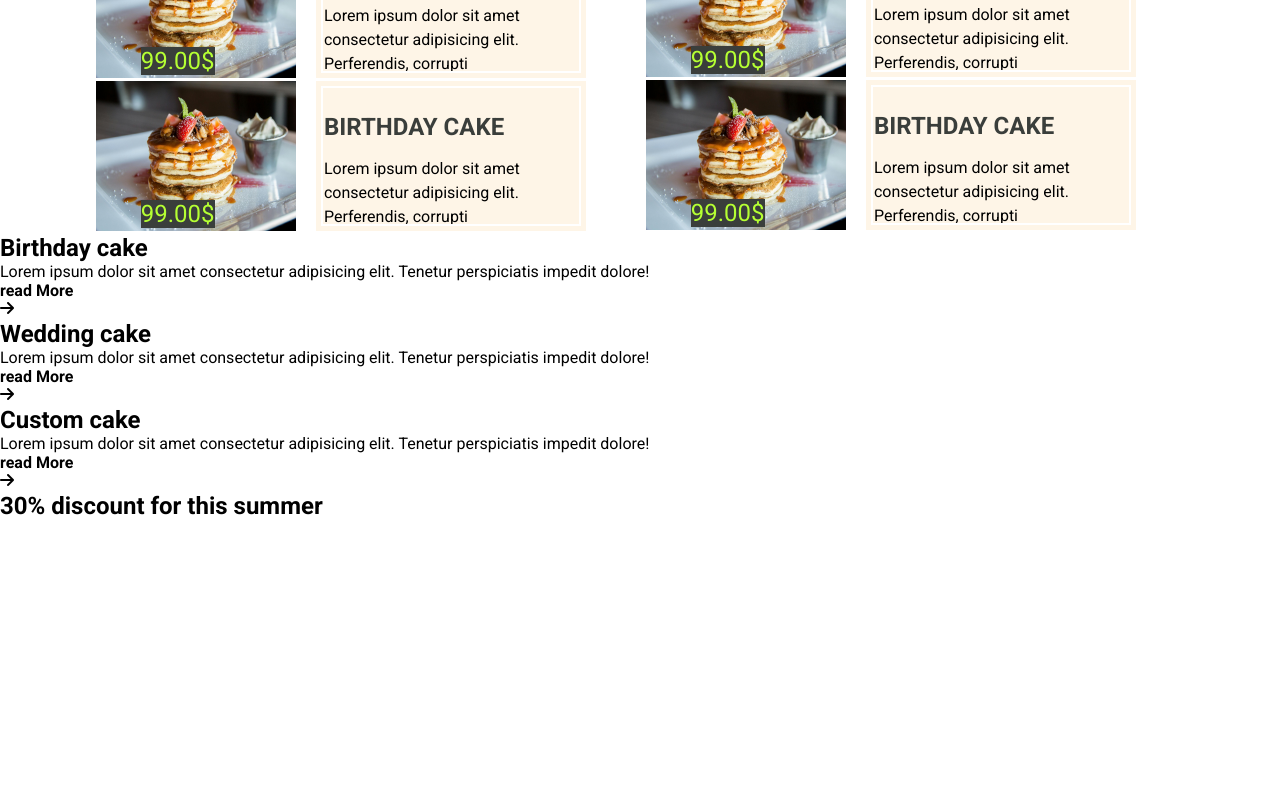
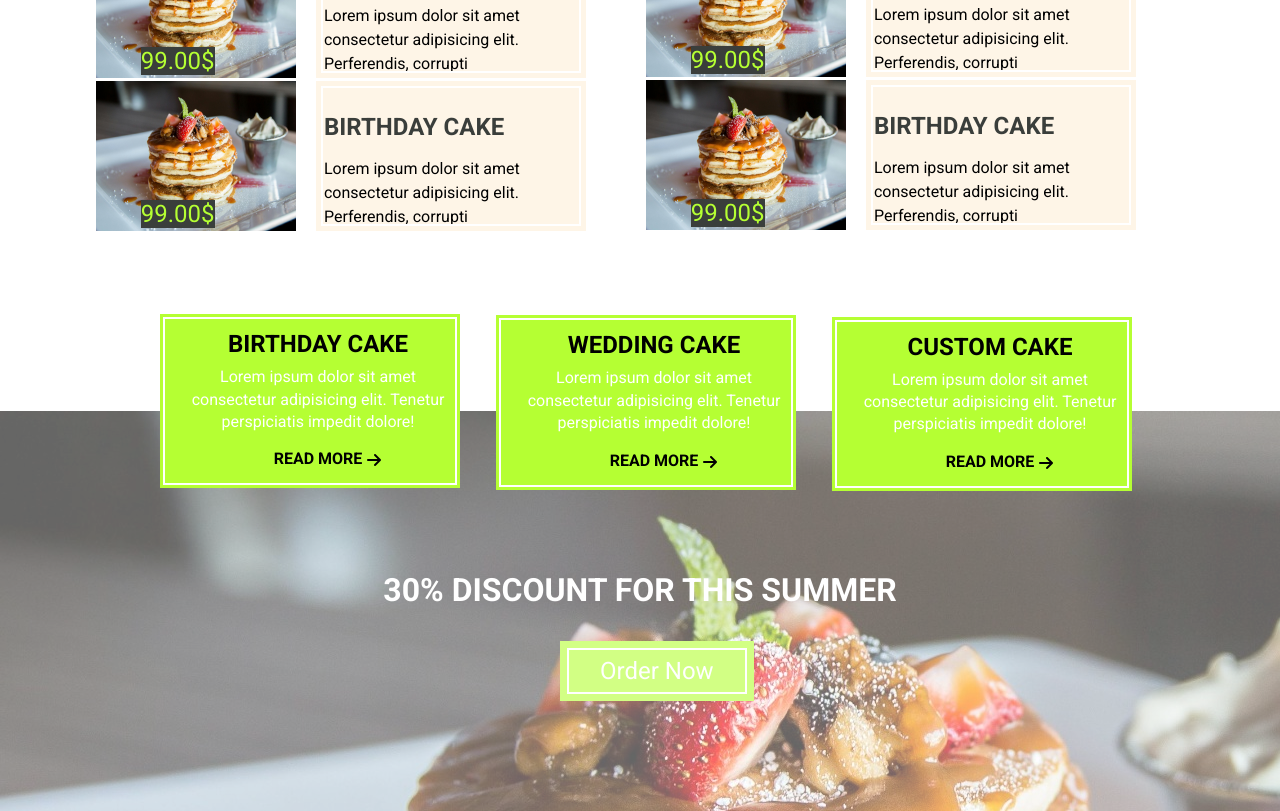
Before and after one commit to 99-chima/super-crispy-cakezone, a plain HTML site: page index.html in a window 1280 px wide. Shown: the part 2038-2849 px from the top of the page. Before the commit the page ends 2577 px from the top, so only its background shows below. Drawn offline with Linux system fonts and the light colour scheme; a web font is replaced by a local one.

Commit message:
Update style.css

```diff
--- a/style.css
+++ b/style.css
@@ -471,3 +471,87 @@ body{
     margin-left: 550px;
    }
    /*menu section end*/
+ /*cards section*/
+.Birthday-cake{
+    margin-left: 10rem;
+    background: var(--primaryColor);
+    width: 300px;
+    padding-top: 1rem;
+    padding-left: 1rem;
+    text-align: center;
+    outline: 2px solid var(--mainWhite);
+    outline-offset: -5px;
+}
+.Cake{
+    text-transform: uppercase;
+    font-family: var(--slantedText);
+}
+.cakeP{
+    line-height: 1.4rem;
+    padding-top: 0.5rem;
+    color: var(--mainWhite);
+}
+.cake-detail{
+    text-transform: uppercase;
+    padding-top: 1rem;
+}
+#arrow{
+    position: relative;
+    bottom: 1rem;
+    left: 3.5rem;
+}
+.Wedding-cake{
+    margin-left: 31rem;
+    background: var(--primaryColor);
+    margin-top: -173px;
+    width: 300px;
+    padding-top: 1rem;
+    padding-left: 1rem;
+    text-align: center;
+    outline: 2px solid var(--mainWhite);
+    outline-offset: -5px;
+}
+.Custom-cake{
+    margin-left: 52rem;
+    background: var(--primaryColor);
+    margin-top: -173px;
+    width: 300px;
+    padding-top: 1rem;
+    padding-left: 1rem;
+    text-align: center;
+    outline: 2px solid var(--mainWhite);
+    outline-offset: -5px;
+}
+.background{
+    background: url(./images/90aafa4b-9ebe-46e8-94f0-906298005734.jpeg);
+    min-height: 100vh;
+    min-height: 400px;
+    opacity: 0.6;
+}
+.cards{
+    position: relative;
+    top: 5rem;
+    z-index: 1;
+}
+.summer{
+    padding-top: 10rem;
+    text-align: center;
+    color: var(--mainWhite);
+    text-transform: uppercase;
+    font-weight: bold;
+    font-size: 2rem;
+}
+.order-btn{
+    text-align: center;
+    background-color: var(--primaryColor);
+    background-size: 2rem;
+    font-size: 1.5rem;
+    text-transform: capitalize;
+    padding:1rem 2.5rem;
+    position: relative;
+    top: 3rem;
+    left: 35rem;
+    outline: 2px solid var(--mainWhite);
+    outline-offset: -9px;
+    cursor: pointer;
+}
```
